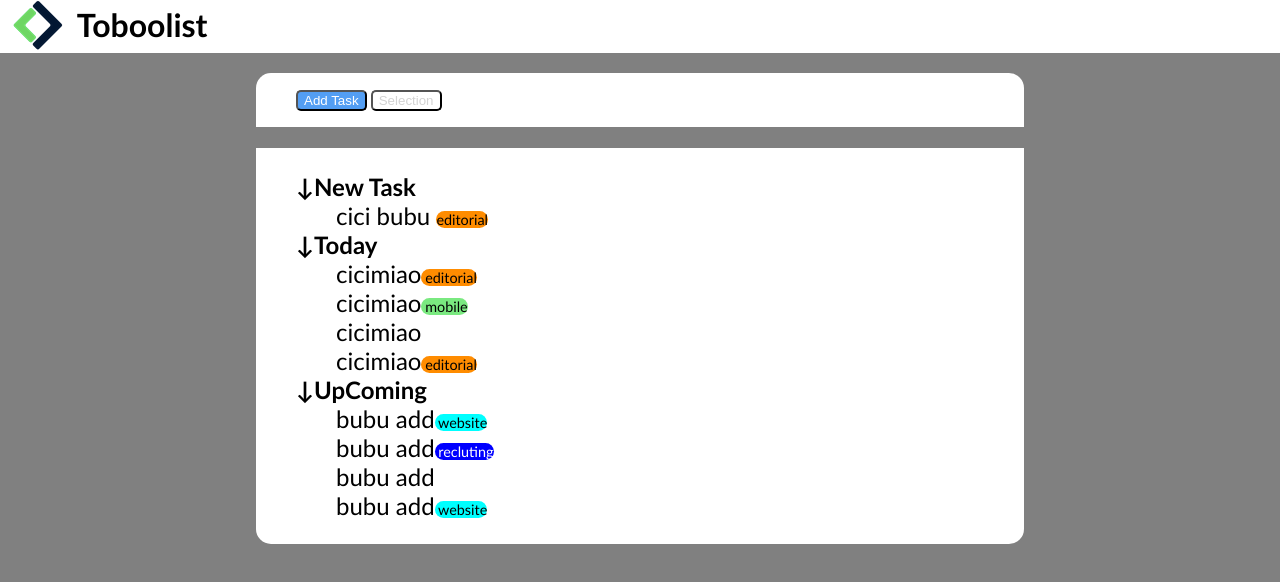
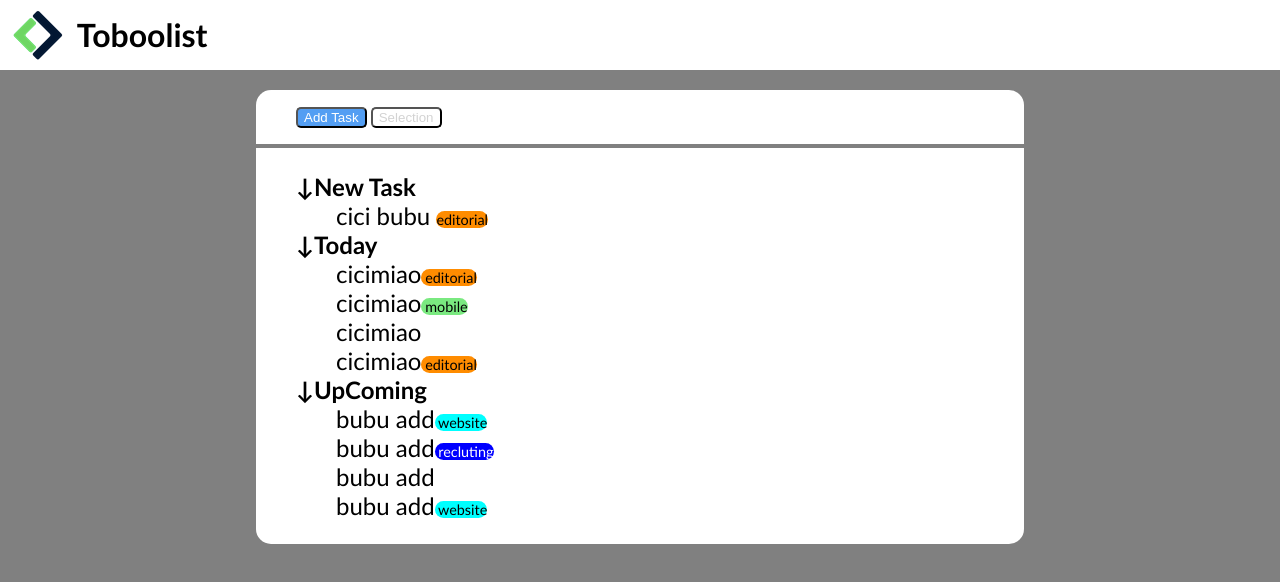
Before and after one commit to frame88/html-css-toboolist, a plain HTML site: page index.html in a window 1280 px wide. Drawn offline with Linux system fonts and the light colour scheme.

Commit message:
header resize

```diff
--- a/style.css
+++ b/style.css
@@ -5,17 +5,21 @@ body {
     font-family: 'Gill Sans', 'Gill Sans MT', Calibri, 'Trebuchet MS', sans-serif;
 }
 
-
+/*      HEADER      */
 header {
     background: white;
     width: 100%;
-    position: relative;
+    height: 70px;
+}
 
-}
 .intesta {
     position: relative;
     left: 1%;
+}
 
+.logo {
+    position: absolute;
+    top: 10px;
 }
 
 .title {
@@ -23,10 +27,12 @@ header {
     left: 5%;
     top: 0;
     margin: auto;
-    margin-top: 5px;
     font-size: 200%;
+    line-height: 70px;
 }
 
+/*      MAIN        */
+/*BOX-1 E BOX-2*/
 .box-1 {
     display: inline-block;
     position: absolute;
@@ -63,12 +69,11 @@ header {
     font-size: 150%;
 }
 
-
-
 #upcoming, #today, #newtask {
     list-style-type: none;
 }
 
+/* STICKER A FINE RIGA */
 .mobile,.website,.editorial,.recluting {
     border-radius: 10px;
     font-size: 60%;
```
Also changed, not shown: index.html (+2 -2 lines).
